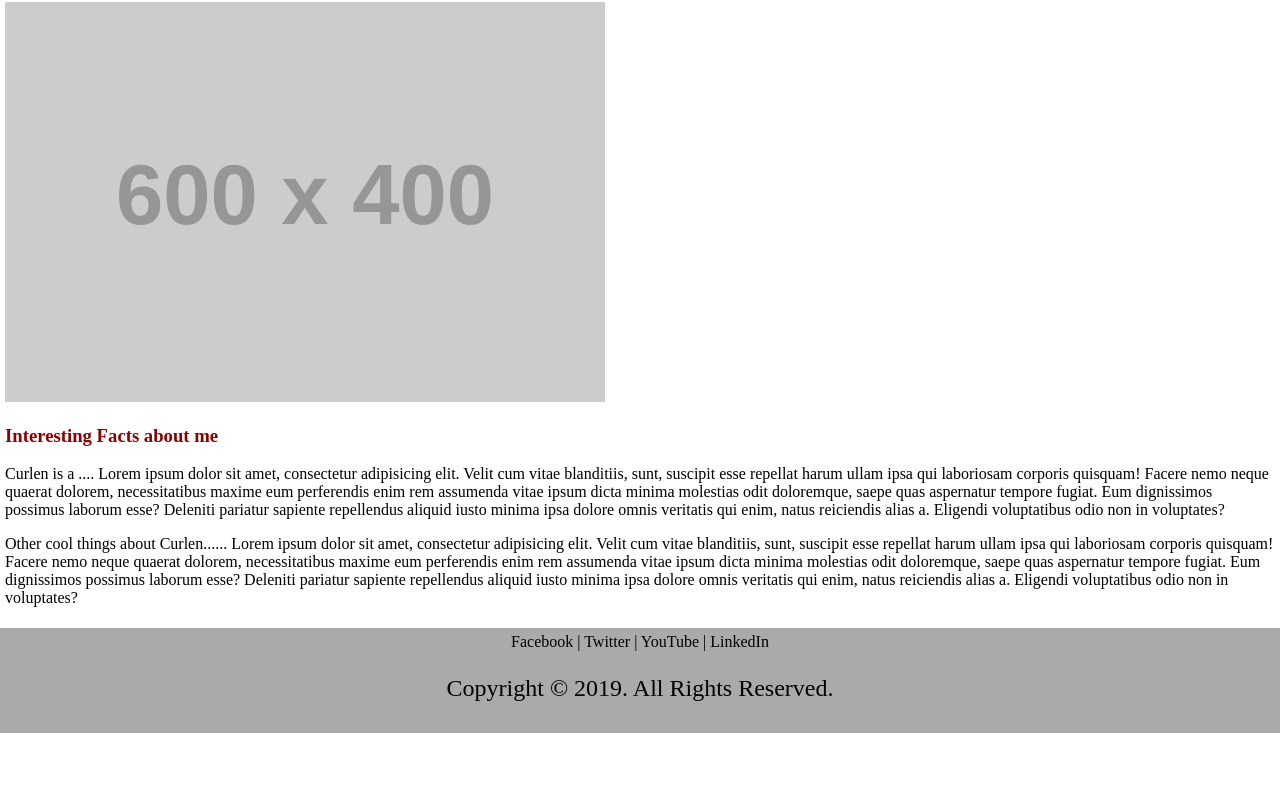
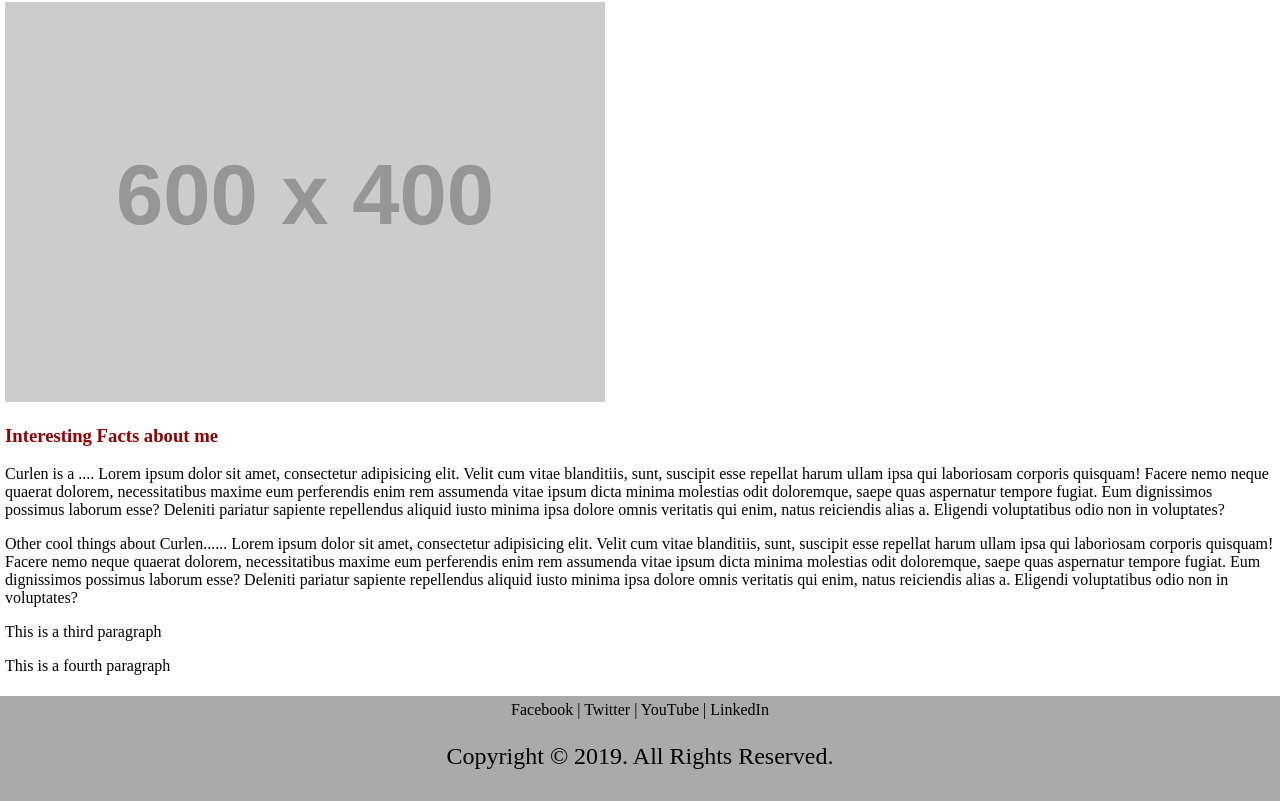
Before and after one commit to Aiasaki/3pager, a website: page index.html in a window 1280 px wide. Shown: the part 288-1089 px from the top of the page. Before the commit the page ends 1021 px from the top, so only its background shows below. Drawn offline with Linux system fonts and the light colour scheme; placeholder pictures from the web are drawn by us.

Commit message:
Added 3 and 4 paragraph

```diff
--- a/index.html
+++ b/index.html
@@ -41,6 +41,12 @@
 			fugiat. Eum dignissimos possimus laborum esse? Deleniti pariatur sapiente repellendus aliquid iusto minima ipsa
 			dolore omnis veritatis qui enim, natus reiciendis alias a. Eligendi voluptatibus odio non in voluptates?
 		</p>
+		<p>
+			This is a third paragraph
+		</p>
+		<p>
+			This is a fourth paragraph
+		</p>
 
 	</main>
 	<footer>
```
